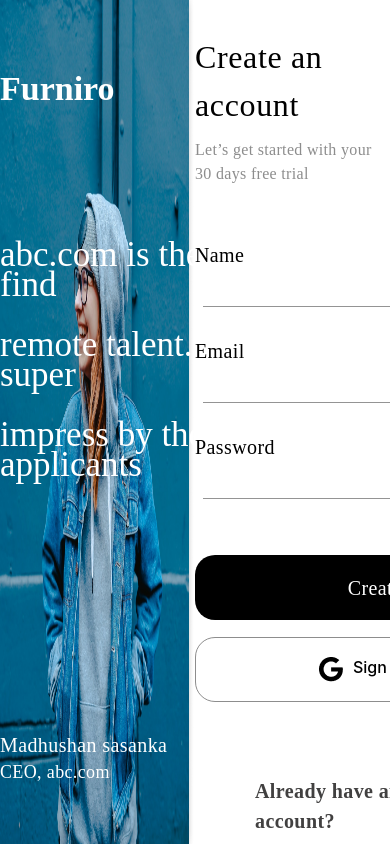
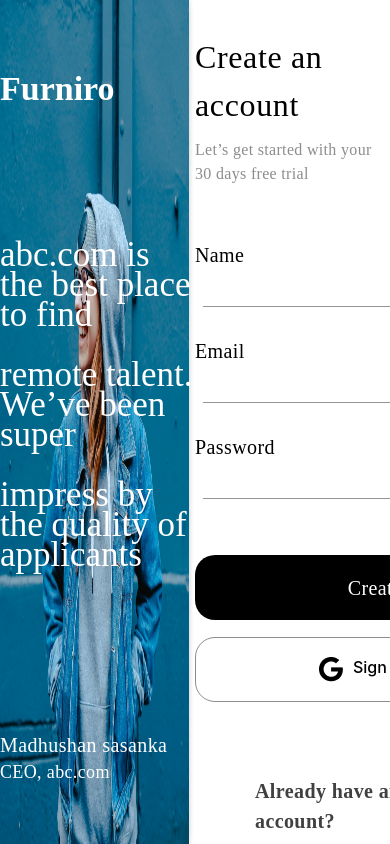
Before and after one commit to moussasg/furnio, a React (Vite) app: page / in a window 390 px wide. Shown: the top 844 px of the page. Built offline with nearby package versions, Linux system fonts and the light colour scheme.

Commit message:
responsive

```diff
--- a/src/components/componenetLogin/leftcomponent/index.module.css
+++ b/src/components/componenetLogin/leftcomponent/index.module.css
@@ -37,6 +37,7 @@
 /* media screen*/
 @media screen and (max-width:1100px) {
   .txtflex {
+    width: 50%;
     margin-left: 0vh;
     height: 80vh;
     white-space: normal; /* Permettre le retour à la ligne automatique */
@@ -53,14 +54,11 @@
     color: white;
     height: 30vh;
   }
-  .txtflex h3{
-    color: white;
-  }
   .txtflex h4 {
     color: white;
   }
   h2 , h4 {
-    font-size: 20px;
+    font-size: 10px;
     font-weight: 500;
     line-height: 30px;
     letter-spacing: 0em;
```
